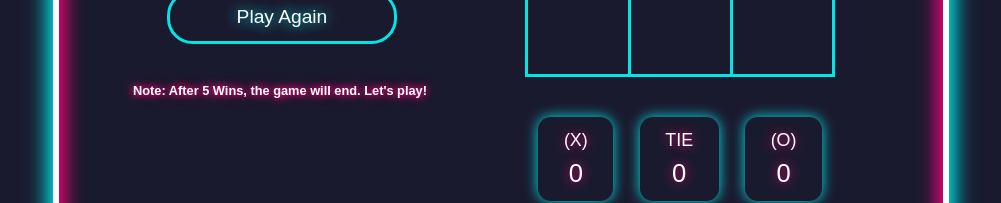
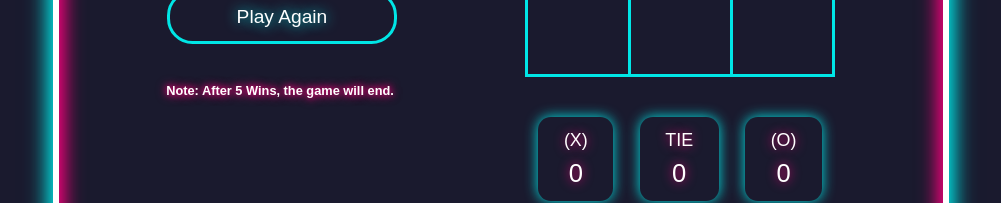
Before and after one commit to waelprogrammer/XOgame, a plain HTML site: page index.html in a window 1280 px wide. Shown: the part 416-619 px from the top of the page, without its empty margins (139-1140 px from the left). Drawn offline with Linux system fonts and the light colour scheme.

Commit message:
finallllss

```diff
--- a/index.html
+++ b/index.html
@@ -17,7 +17,7 @@
       <button onClick="startGame()" class="play-again">Play Again</button>
 
     </div>
-    <h2 class="game-end-message">Note: After 5 Wins, the game will end. Let's play!</h2>
+    <h2 class="game-end-message">Note: After 5 Wins, the game will end.</h2>
 
       <div class="game">
         <table>
```
